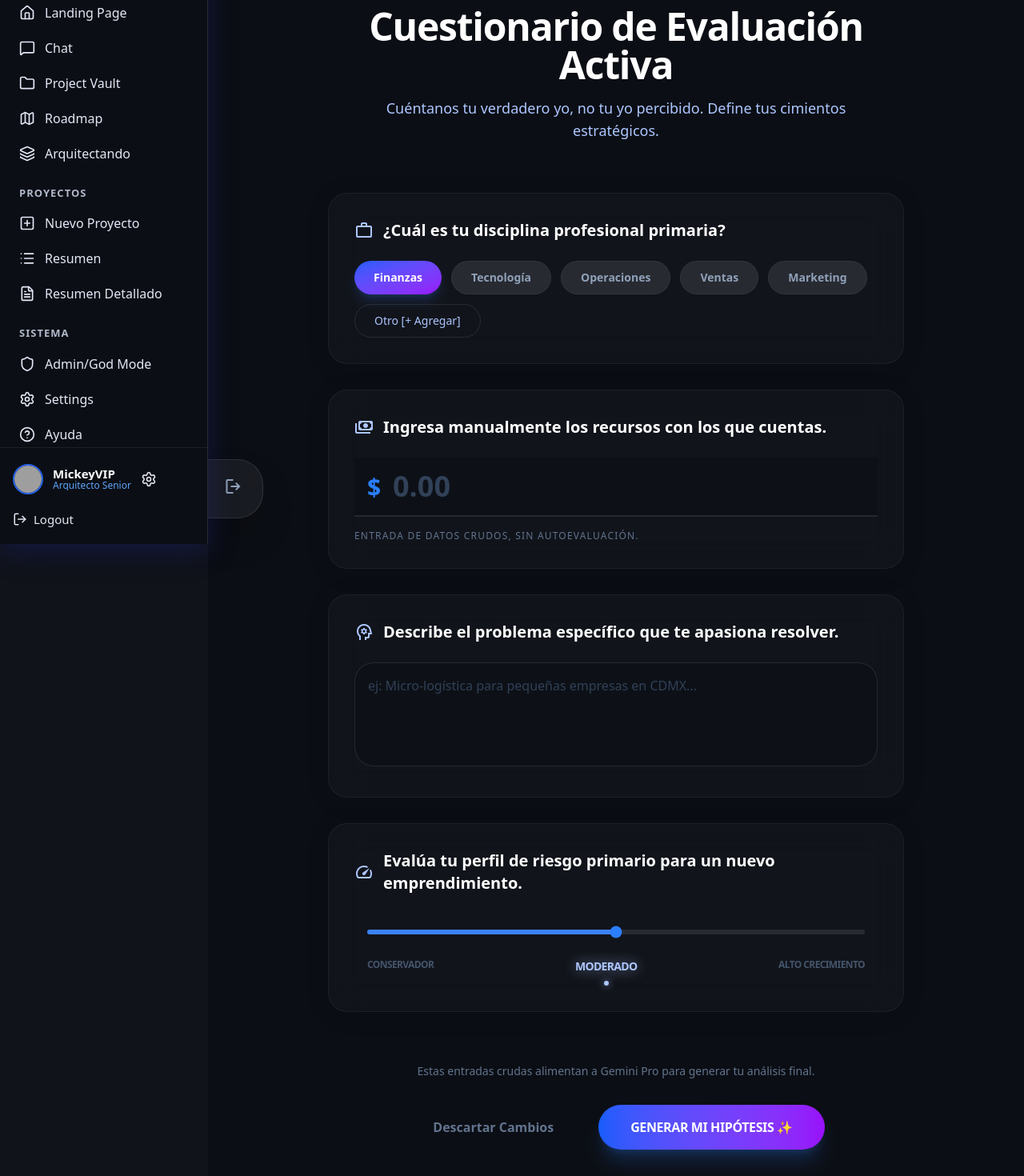
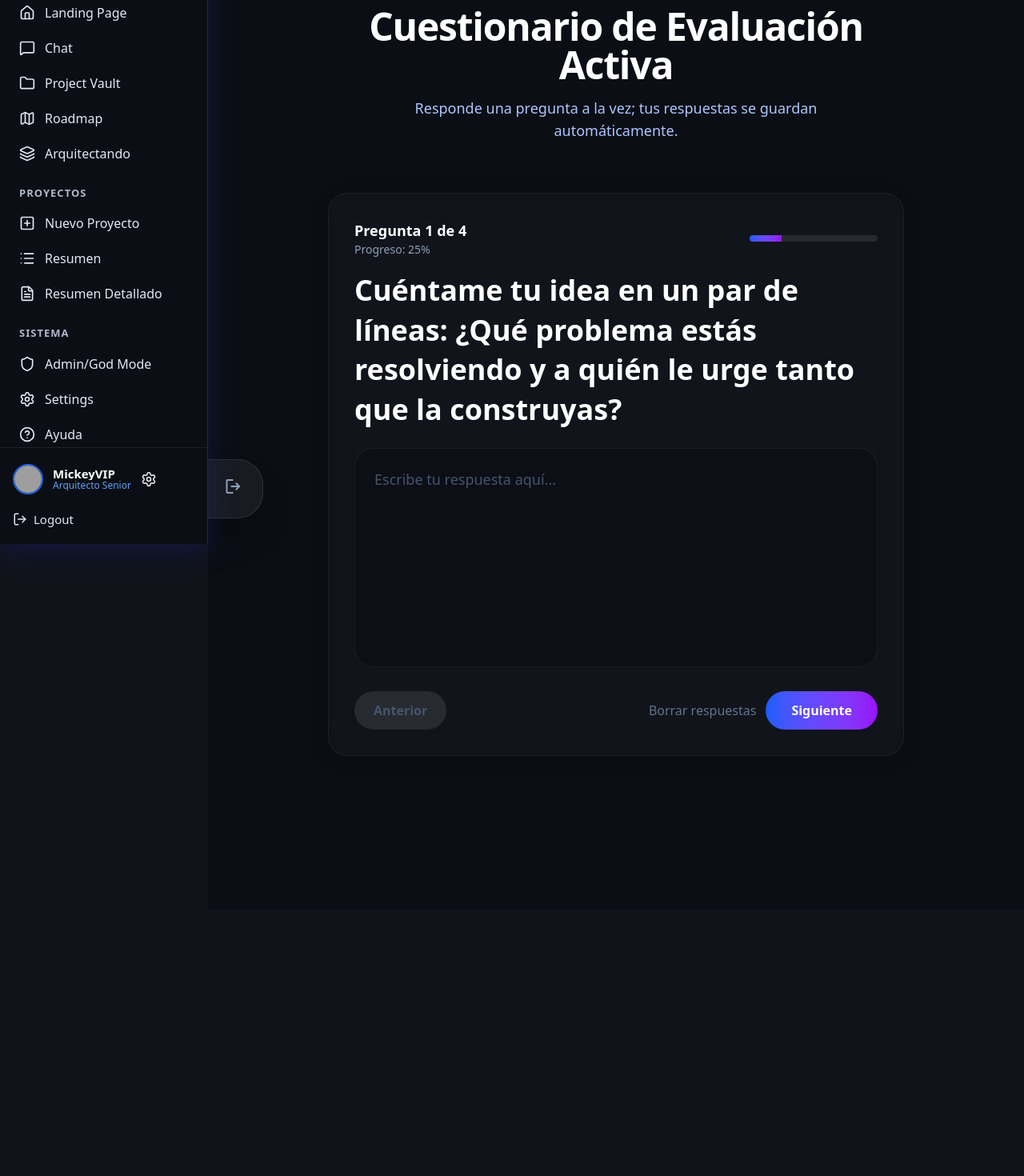
Before and after one commit to Mickey-VIP/seedpath-web, a Next.js app: page /onboarding in a window 1280 px wide. Shown: the part 120-1590 px from the top of the page at 80% size. After the commit the page ends 1257 px from the top, so only its background shows below. Built offline with nearby package versions, Linux system fonts and the light colour scheme; grey boxes are pictures that could not be loaded.

Commit message:
cambios al primer cuestionario

```diff
--- a/src/app/onboarding/page.tsx
+++ b/src/app/onboarding/page.tsx
@@ -1,30 +1,90 @@
-'use client';
+"use client";
 
-import { useState } from 'react';
+import { useState, useEffect } from 'react';
 import { useRouter } from 'next/navigation';
 
-const DISCIPLINES = ['Finanzas', 'Tecnología', 'Operaciones', 'Ventas', 'Marketing'];
-
-const RISK_LABELS = [
-  { value: 1, label: 'Conservador' },
-  { value: 2, label: 'Moderado' },
-  { value: 3, label: 'Alto Crecimiento' },
+const QUESTIONS: string[] = [
+  'Cuéntame tu idea en un par de líneas: ¿Qué problema estás resolviendo y a quién le urge tanto que la construyas?',
+  'Interesante. Pero seamos reales: la gente ya resuelve esto de alguna forma hoy, aunque sea usando Excel, WhatsApp o haciéndolo a mano. ¿Por qué alguien dejaría su hábito actual para usar tu solución?',
+  'Imagina que lanzas mañana, pero tienes $0 pesos para meterle a Facebook Ads o Instagram. ¿Cuál es el paso a paso exacto para conseguir a tus primeros 10 clientes de pago?',
+  'Para que esto sea un negocio y no un hobby caro: ¿Cómo y cuánto vas a cobrar, y cuál es el gasto más fuerte que vas a tener que absorber mes a mes para operar?'
 ];
 
-
 export default function Page() {
-  const [discipline, setDiscipline] = useState<string | null>('Finanzas');
-  const [risk, setRisk] = useState<number>(2);
-  const [capital, setCapital] = useState<string>('');
-  const [vision, setVision] = useState<string>('');
   const router = useRouter();
 
-  function handleSave() {
-    const payload = { discipline, risk, capital, vision };
-    console.log('[Onboarding] Guardando perfil:', payload);
-    // Aquí podrías conectar con la API
+  const [current, setCurrent] = useState<number>(() => {
+    if (typeof window !== 'undefined') {
+      const s = localStorage.getItem('onboarding_step_v1');
+      return s ? Number(s) : 0;
+    }
+    return 0;
+  });
+
+  const [answers, setAnswers] = useState<string[]>(() => {
+    if (typeof window !== 'undefined') {
+      const saved = localStorage.getItem('onboarding_answers_v1');
+      if (saved) {
+        try {
+          const parsed = JSON.parse(saved);
+          if (Array.isArray(parsed) && parsed.length === QUESTIONS.length) return parsed;
+        } catch (e) {
+          // ignore
+        }
+      }
+    }
+    return Array(QUESTIONS.length).fill('');
+  });
+
+  useEffect(() => {
+    try {
+      localStorage.setItem('onboarding_answers_v1', JSON.stringify(answers));
+    } catch (e) {
+      // ignore
+    }
+  }, [answers]);
+
+  useEffect(() => {
+    try {
+      localStorage.setItem('onboarding_step_v1', String(current));
+    } catch (e) {
+      // ignore
+    }
+  }, [current]);
+
+  function updateAnswer(value: string) {
+    setAnswers((prev) => {
+      const copy = [...prev];
+      copy[current] = value;
+      return copy;
+    });
+  }
+
+  function handleNext() {
+    if (current < QUESTIONS.length - 1) setCurrent((c) => c + 1);
+    else handleFinish();
+  }
+
+  function handlePrev() {
+    if (current > 0) setCurrent((c) => c - 1);
+  }
+
+  function handleFinish() {
+    console.log('[Onboarding] Respuestas finales:', answers);
+    // Aquí podrías enviar `answers` a una API antes de redirigir
     router.push('/dashboard');
   }
+
+  function handleReset() {
+    setAnswers(Array(QUESTIONS.length).fill(''));
+    setCurrent(0);
+    try {
+      localStorage.removeItem('onboarding_answers_v1');
+      localStorage.removeItem('onboarding_step_v1');
+    } catch (e) {}
+  }
+
+  const progress = Math.round(((current + 1) / QUESTIONS.length) * 100);
 
   return (
     <div className="bg-surface-container-lowest text-on-background font-body min-h-screen selection:bg-primary-container/30">
@@ -49,160 +109,64 @@ export default function Page() {
             Cuestionario de Evaluación Activa
           </h1>
           <p className="text-primary font-medium text-lg max-w-xl mx-auto">
-            Cuéntanos tu verdadero yo, no tu yo percibido. Define tus cimientos estratégicos.
+            Responde una pregunta a la vez; tus respuestas se guardan automáticamente.
           </p>
         </header>
 
         <div className="space-y-8">
 
-          {/* Card 1: Disciplina */}
           <section className="glass-card p-8 rounded-3xl">
-            <div className="flex items-center gap-3 mb-6">
-              <span className="material-symbols-outlined text-primary">work</span>
-              <h2 className="text-xl font-semibold font-headline text-white">
-                ¿Cuál es tu disciplina profesional primaria?
-              </h2>
+            <div className="flex items-center justify-between mb-4">
+              <div>
+                <h2 className="text-lg font-semibold font-headline text-white">Pregunta {current + 1} de {QUESTIONS.length}</h2>
+                <p className="text-sm text-slate-400">Progreso: {progress}%</p>
+              </div>
+              <div className="w-40">
+                <div className="h-2 bg-[#272a31] rounded-full overflow-hidden">
+                  <div className="h-full bg-gradient-to-r from-blue-600 to-purple-600" style={{ width: `${progress}%` }} />
+                </div>
+              </div>
             </div>
-            <div className="flex flex-wrap gap-3">
-              {DISCIPLINES.map((d) => {
-                const isActive = discipline === d;
-                return (
+
+            <div className="mt-4">
+              <h3 className="text-3xl md:text-4xl font-bold font-headline text-white leading-snug">{QUESTIONS[current]}</h3>
+
+              <textarea
+                value={answers[current] ?? ''}
+                onChange={(e) => updateAnswer(e.target.value)}
+                placeholder="Escribe tu respuesta aquí..."
+                rows={8}
+                className="w-full mt-6 bg-[#0b0e14]/60 rounded-xl border border-white/6 focus:border-primary/60 focus:ring-1 focus:ring-primary/10 text-on-surface p-6 text-lg transition-all resize-none outline-none placeholder:text-slate-600 min-h-[180px]"
+              />
+
+              <div className="mt-6 flex items-center justify-between">
+                <button
+                  onClick={handlePrev}
+                  disabled={current === 0}
+                  className={
+                    'px-6 py-3 rounded-full font-semibold transition-all duration-150 ' +
+                    (current === 0
+                      ? 'bg-[#272a31] text-slate-600 cursor-not-allowed'
+                      : 'bg-[#1f2937] text-white hover:brightness-105')
+                  }
+                >
+                  Anterior
+                </button>
+
+                <div className="flex items-center gap-3">
+                  <button onClick={handleReset} className="text-slate-500 hover:text-white">Borrar respuestas</button>
                   <button
-                    key={d}
-                    onClick={() => setDiscipline(d)}
-                    className={[
-                      'px-6 py-2.5 rounded-full text-sm font-semibold transition-all duration-200 active:scale-95',
-                      isActive
-                        ? 'bg-gradient-to-br from-blue-600 to-purple-600 text-white shadow-lg shadow-blue-500/20'
-                        : 'bg-[#272a31] text-slate-400 hover:bg-[#32353c] hover:text-slate-200 border border-white/5',
-                    ].join(' ')}
+                    onClick={handleNext}
+                    className="px-8 py-3 bg-gradient-to-r from-blue-600 to-purple-600 text-white rounded-full font-bold hover:scale-[1.02] active:scale-95 transition-transform"
                   >
-                    {d}
+                    {current < QUESTIONS.length - 1 ? 'Siguiente' : 'Finalizar'}
                   </button>
-                );
-              })}
-              <button
-                onClick={() => setDiscipline('Otro')}
-                className={[
-                  'px-6 py-2.5 rounded-full text-sm font-medium transition-all duration-200 active:scale-95 flex items-center gap-1',
-                  discipline === 'Otro'
-                    ? 'bg-gradient-to-br from-blue-600 to-purple-600 text-white shadow-lg shadow-blue-500/20'
-                    : 'border border-white/10 text-primary hover:border-primary',
-                ].join(' ')}
-              >
-                Otro [+ Agregar]
-              </button>
-            </div>
-          </section>
-
-          {/* Card 2: Capital */}
-          <section className="glass-card p-8 rounded-3xl">
-            <div className="flex items-center gap-3 mb-6">
-              <span className="material-symbols-outlined text-primary">payments</span>
-              <h2 className="text-xl font-semibold font-headline text-white">
-                Ingresa manualmente los recursos con los que cuentas.
-              </h2>
-            </div>
-            <div className="relative group">
-              <span className="absolute left-4 top-1/2 -translate-y-1/2 text-3xl font-bold text-blue-500">$</span>
-              <input
-                className="w-full bg-[#0b0e14]/50 border-b-2 border-white/10 focus:border-primary focus:ring-0 text-4xl font-bold text-white pl-12 py-4 transition-all placeholder:text-slate-700 outline-none"
-                placeholder="0.00"
-                type="number"
-                value={capital}
-                onChange={(e) => setCapital(e.target.value)}
-              />
-            </div>
-            <p className="mt-4 text-xs text-slate-500 font-medium uppercase tracking-widest">
-              Entrada de datos crudos, sin autoevaluación.
-            </p>
-          </section>
-
-          {/* Card 3: Visión */}
-          <section className="glass-card p-8 rounded-3xl">
-            <div className="flex items-center gap-3 mb-6">
-              <span className="material-symbols-outlined text-primary">psychology</span>
-              <h2 className="text-xl font-semibold font-headline text-white">
-                Describe el problema específico que te apasiona resolver.
-              </h2>
-            </div>
-            <textarea
-              className="w-full bg-[#0b0e14]/50 rounded-xl border border-white/10 focus:border-primary/60 focus:ring-1 focus:ring-primary/20 text-on-surface p-4 transition-all resize-none outline-none placeholder:text-slate-700"
-              placeholder="ej: Micro-logística para pequeñas empresas en CDMX..."
-              rows={4}
-              value={vision}
-              onChange={(e) => setVision(e.target.value)}
-            />
-          </section>
-
-          {/* Card 4: Riesgo */}
-          <section className="glass-card p-8 rounded-3xl">
-            <div className="flex items-center gap-3 mb-8">
-              <span className="material-symbols-outlined text-primary">speed</span>
-              <h2 className="text-xl font-semibold font-headline text-white">
-                Evalúa tu perfil de riesgo primario para un nuevo emprendimiento.
-              </h2>
-            </div>
-            <div className="px-4">
-              {/* Slider */}
-              <input
-                className="w-full h-1.5 rounded-full appearance-none cursor-pointer accent-blue-500"
-                style={{ background: `linear-gradient(to right, #3B82F6 ${((risk - 1) / 2) * 100}%, #272a31 ${((risk - 1) / 2) * 100}%)` }}
-                max={3}
-                min={1}
-                step={1}
-                type="range"
-                value={risk}
-                onChange={(e) => setRisk(Number(e.target.value))}
-              />
-              {/* Labels */}
-              <div className="flex justify-between mt-6">
-                {RISK_LABELS.map(({ value, label }) => {
-                  const isActive = risk === value;
-                  return (
-                    <div key={value} className="text-center">
-                      <span
-                        className={[
-                          'block font-bold uppercase tracking-tighter transition-all duration-200',
-                          isActive
-                            ? 'text-primary text-sm drop-shadow-[0_0_8px_rgba(173,198,255,0.6)]'
-                            : 'text-slate-600 text-xs',
-                        ].join(' ')}
-                      >
-                        {label}
-                      </span>
-                      {isActive && (
-                        <div className="w-1.5 h-1.5 bg-primary rounded-full mx-auto mt-2 shadow-[0_0_10px_rgba(173,198,255,0.8)]" />
-                      )}
-                    </div>
-                  );
-                })}
+                </div>
               </div>
             </div>
           </section>
 
         </div>
-
-        {/* Footer Actions */}
-        <footer className="mt-16 flex flex-col items-center gap-8">
-          <p className="text-sm text-slate-500 font-medium text-center">
-            Estas entradas crudas alimentan a Gemini Pro para generar tu análisis final.
-          </p>
-          <div className="flex items-center gap-6 w-full md:w-auto">
-            <button
-              onClick={() => { setDiscipline(null); setRisk(2); setCapital(''); setVision(''); }}
-              className="px-8 py-4 text-slate-500 font-semibold hover:text-white transition-colors"
-            >
-              Descartar Cambios
-            </button>
-            <button
-              onClick={handleSave}
-              className="flex-1 md:flex-none px-10 py-4 bg-gradient-to-r from-blue-600 to-purple-600 rounded-full text-white font-bold font-headline tracking-tight shadow-xl shadow-blue-500/20 hover:scale-[1.02] active:scale-95 transition-all flex items-center justify-center gap-2"
-            >
-              GENERAR MI HIPÓTESIS ✨
-            </button>
-          </div>
-        </footer>
 
       </main>
 
@@ -211,7 +175,7 @@ export default function Page() {
         <div className="flex items-center gap-4 bg-[#1d2026]/80 backdrop-blur-xl border border-white/10 rounded-2xl p-3 pr-6 shadow-2xl">
           <div className="relative">
             <img
-              alt="Avatar MickeyVIP"
+              alt="Avatar"
               className="w-12 h-12 rounded-xl object-cover border border-primary/20"
               src="https://lh3.googleusercontent.com/aida-public/AB6AXuDbdB7L2ewXxVcULrVIrsG1NAF4dV2wrl3Pm603is0Xa8FicLATPGtJ_uUfLBSg3NsqF3uD1-gosZsIc1ovvSqLSG56IB3zXe0Dr1tpJet2ZSIePloIPRX4GK2I7OEpghVT42A2wV9Ycbu5gzAqWsdAcVP70VX-7vTPdjAWKMHBrjdAQ--QAkRl-fnawVwhSAOECLuby71Yc3fZ0CzuqrjwpAgE48TnhJnJ4HB3uATsBDdXU8RjZkcjn3dFEWLXVGO9AtJEorTboBxA"
             />
```
